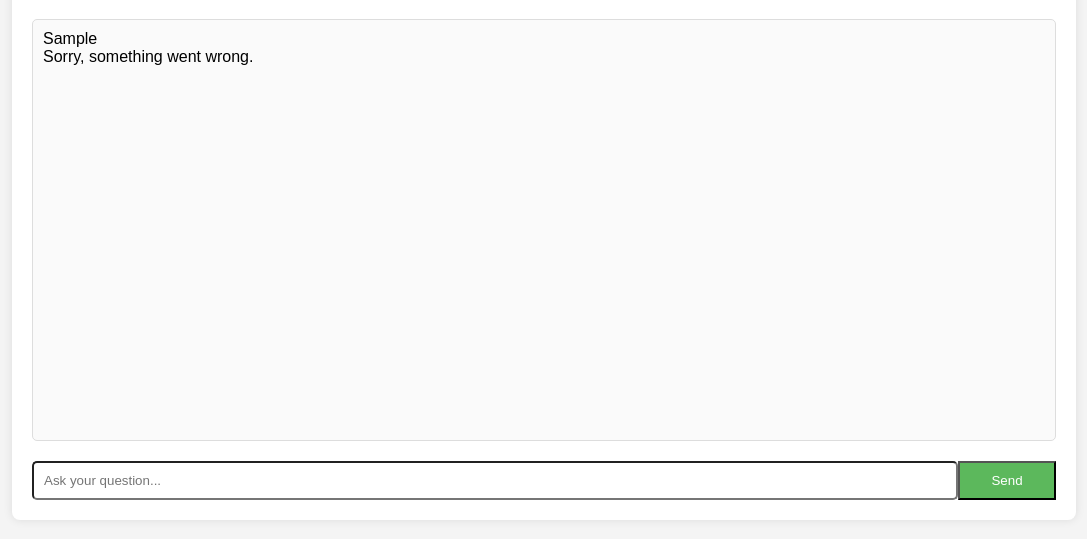
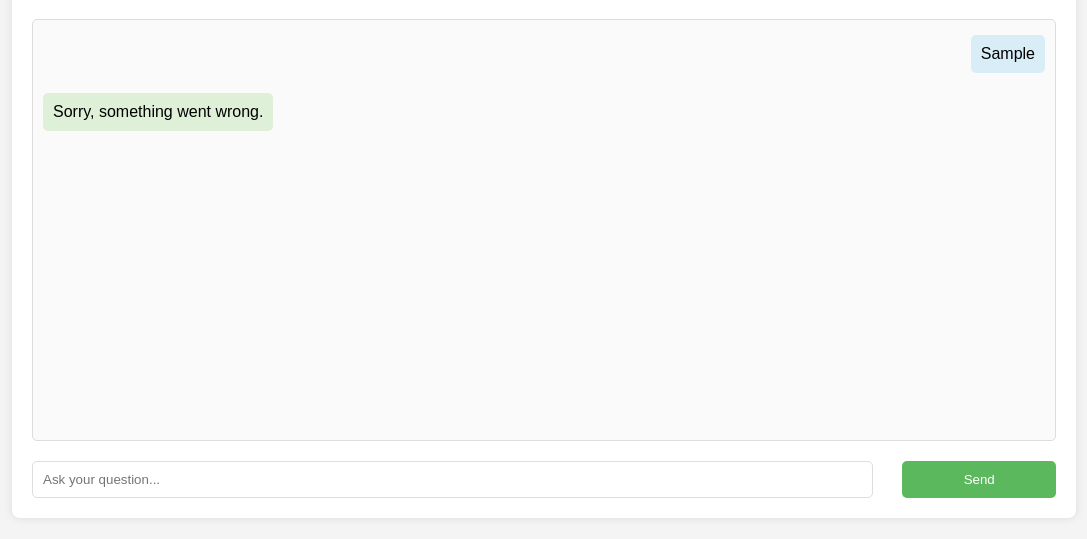
Before and after one commit to Shaurya1080/Assignment2, a plain HTML site: page templates/index.html in a window 1280 px wide. Both pictures are taken after typing "Sample" into the empty fields and a click on the button "Send". Shown: the part 131-670 px from the top of the page, without its empty margins (96-1183 px from the left). Drawn offline with Linux system fonts and the light colour scheme; no server answers.

Commit message:
Update style.css

```diff
--- a/static/style.css
+++ b/static/style.css
@@ -1,3 +1,4 @@
+/* static/style.css */
 body {
   font-family: Arial, sans-serif;
   background-color: #f4f4f4;
@@ -27,20 +28,49 @@ body {
   background-color: #fafafa;
   margin-bottom: 20px;
   border-radius: 5px;
+  display: flex;
+  flex-direction: column;
+  gap: 10px;
 }
 
 .input-container {
   display: flex;
+  justify-content: space-between;
 }
 
 input[type="text"] {
-    width: calc(100% - 100px);
+  width: 80%;
   padding: 10px;
+  border-radius: 5px;
+  border: 1px solid #ddd;
+}
+
+button {
+  width: 15%;
+  background-color: #5cb85c;
+  color: white;
+  border: none;
+  border-radius: 5px;
+  cursor: pointer;
+  padding: 10px;
+}
+
+.user-message, .bot-message {
+  max-width: 50%;
+  word-wrap: break-word;
+  padding: 10px;
+  margin: 5px 0;
   border-radius: 5px;
 }
 
-  button {
-    width: 100px;
-    background-color: #5cb85c;
-    color: white;
+.user-message {
+  background-color: #d9edf7;
+  align-self: flex-end;
+  text-align: right;
 }
+
+.bot-message {
+  background-color: #dff0d8;
+  align-self: flex-start;
+  text-align: left;
+}
```
Lines whose indentation alone changed are shown as unchanged.
